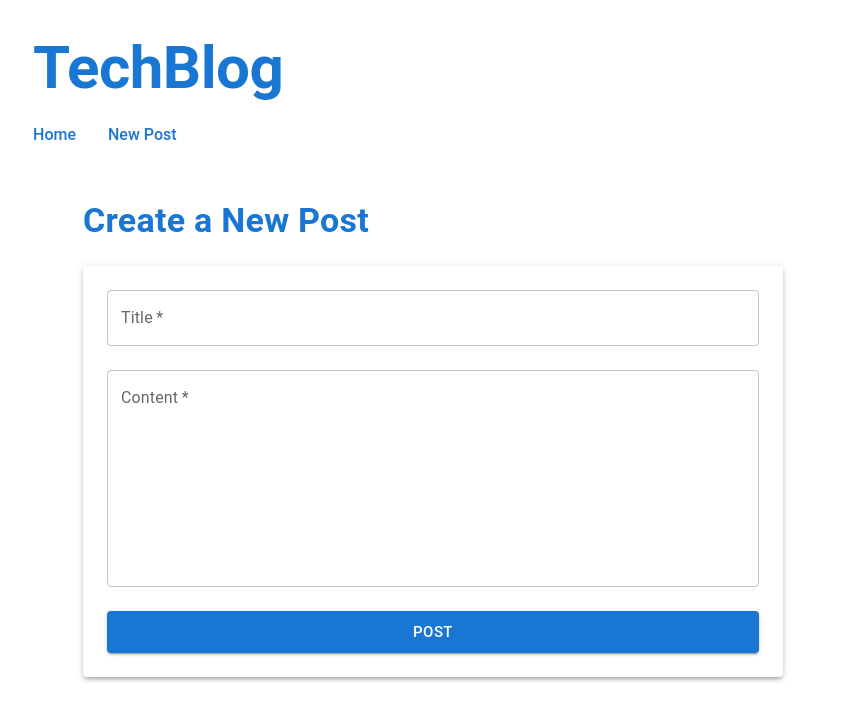
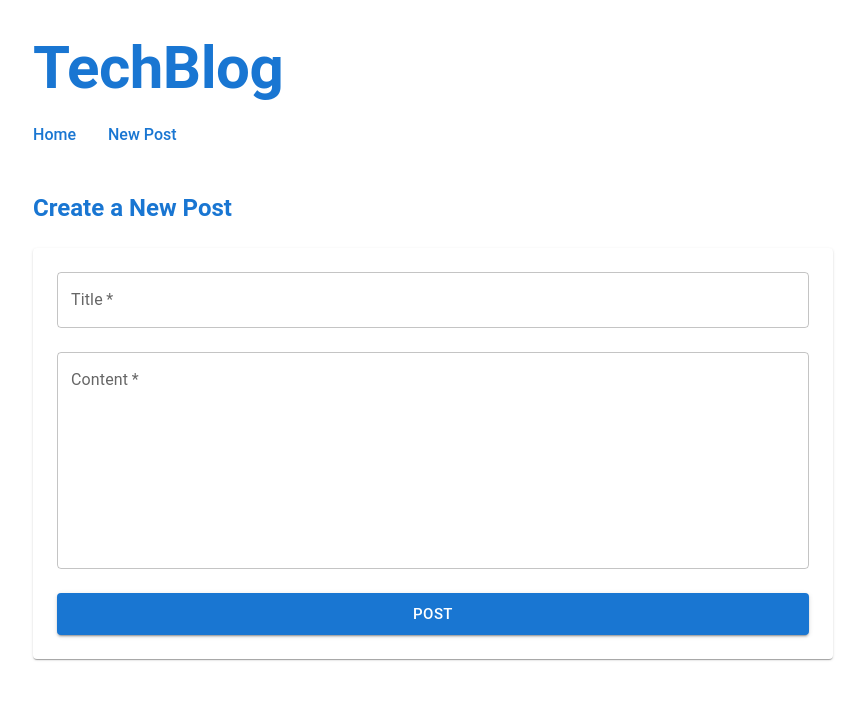
Before and after one commit to purinliang/TechBlog, a React (Create React App) app in the folder client/: page /new in a window 1280 px wide. Shown: the top 720 px of the page, without its empty margins (207-1072 px from the left). Built offline with nearby package versions, Linux system fonts and the light colour scheme; no server answers.

Commit message:
feature: update new post ui

```diff
--- a/client/src/pages/NewPost.js
+++ b/client/src/pages/NewPost.js
@@ -1,15 +1,15 @@
-import PostForm from '../components/PostForm';
-import Typography from '@mui/material/Typography';
-import Paper from '@mui/material/Paper';
-import Box from '@mui/material/Box';
+import PostForm from "../components/PostForm";
+import Typography from "@mui/material/Typography";
+import Paper from "@mui/material/Paper";
+import Box from "@mui/material/Box";
 
 export default function NewPost() {
   return (
-    <Box sx={{ maxWidth: 700, mx: 'auto', mt: 4, p: 3 }}>
-      <Typography variant="h4" fontWeight="600" mb={3} color="primary">
+    <Box sx={{ maxWidth: 800, mx: "auto", mt: 6 }}>
+      <Typography variant="h5" fontWeight="600" mb={3} color="primary">
         Create a New Post
       </Typography>
-      <Paper elevation={3} sx={{ p: 3 }}>
+      <Paper sx={{ p: 3, cursor: "pointer", "&:hover": { boxShadow: 8 } }}>
         <PostForm />
       </Paper>
     </Box>
```
